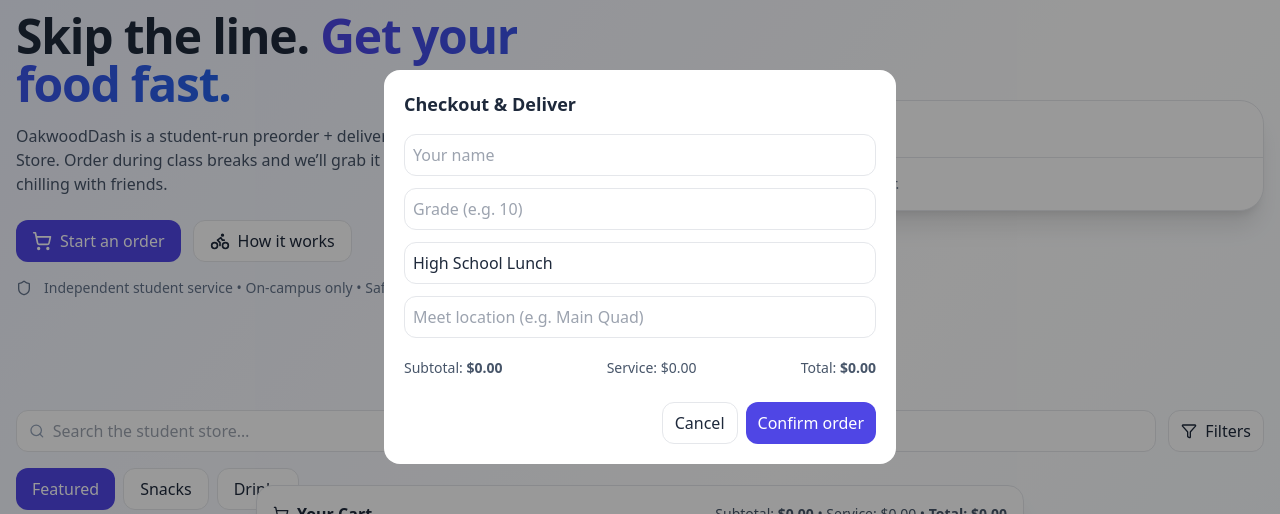
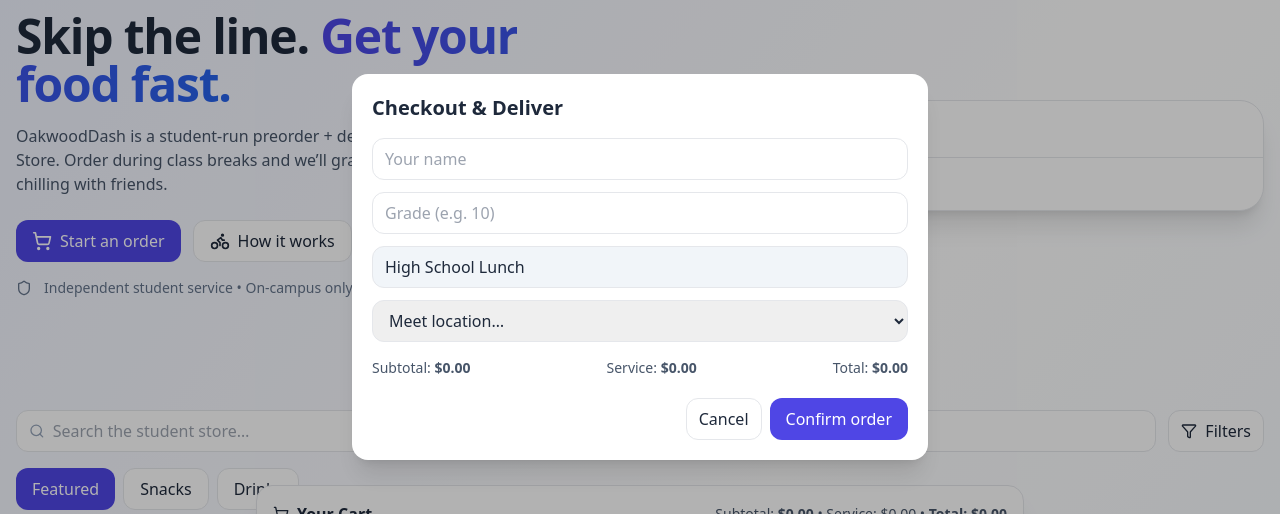
Before and after one commit to MerowFartaj/OakSnack, a React (Vite) app: page / in a window 1280 px wide. Both pictures are taken after a click on the button "Cart". Shown: the part 133-647 px from the top of the page. Built offline with nearby package versions, Linux system fonts and the light colour scheme; the HTML template or start-up script is replaced by a standard one.

Commit message:
Update CheckoutModal.tsx

```diff
--- a/src/components/CheckoutModal.tsx
+++ b/src/components/CheckoutModal.tsx
@@ -1,98 +1,96 @@
 // src/components/CheckoutModal.tsx
-import React from "react";
+import React, { useState } from "react";
 import { currency } from "../utils";
 
 export default function CheckoutModal({
   open,
+  onClose,
   subtotal,
   fee,
   total,
-  defaultSlot = "High School Lunch",
-  onClose,
   onConfirm,
 }: {
   open: boolean;
+  onClose: () => void;
   subtotal: number;
   fee: number;
   total: number;
-  defaultSlot?: string;
-  onClose: () => void;
-  onConfirm: (form: {
-    name: string;
-    grade: string;
-    slot: string;
-    location: string;
-  }) => void;
+  onConfirm: (info: { name: string; grade: string; slot: string; location: string }) => void;
 }) {
+  const [name, setName] = useState("");
+  const [grade, setGrade] = useState("");
+  const [slot] = useState("High School Lunch"); // fixed for now
+  const [location, setLocation] = useState("");
+
   if (!open) return null;
 
+  function confirm() {
+    if (!name.trim() || !grade.trim() || !location.trim()) {
+      alert("Please fill your name, grade, and meet location.");
+      return;
+    }
+    onConfirm({ name: name.trim(), grade: grade.trim(), slot, location: location.trim() });
+  }
+
   return (
-    <div className="fixed inset-0 z-50 grid place-items-center bg-black/40">
-      <div className="w-full max-w-lg rounded-2xl bg-white p-5">
-        <div className="text-lg font-semibold">Checkout & Deliver</div>
+    <div className="fixed inset-0 z-40 flex items-center justify-center bg-black/30 p-4">
+      <div className="w-full max-w-xl rounded-2xl bg-white p-5 shadow-xl">
+        <div className="text-xl font-semibold">Checkout &amp; Deliver</div>
 
-        <form
-          className="mt-4 grid gap-3"
-          onSubmit={(e) => {
-            e.preventDefault();
-            const fd = new FormData(e.currentTarget as HTMLFormElement);
-            onConfirm({
-              name: String(fd.get("name") || ""),
-              grade: String(fd.get("grade") || ""),
-              slot: String(fd.get("slot") || defaultSlot),
-              location: String(fd.get("location") || ""),
-            });
-          }}
-        >
+        <div className="mt-4 space-y-3">
           <input
-            name="name"
-            className="rounded-xl border p-2"
+            className="w-full rounded-xl border px-3 py-2"
             placeholder="Your name"
-            required
+            value={name}
+            onChange={(e) => setName(e.target.value)}
           />
           <input
-            name="grade"
-            className="rounded-xl border p-2"
+            className="w-full rounded-xl border px-3 py-2"
             placeholder="Grade (e.g. 10)"
-            required
+            value={grade}
+            onChange={(e) => setGrade(e.target.value)}
           />
           <input
-            name="slot"
-            className="rounded-xl border p-2"
-            defaultValue={defaultSlot}
-            placeholder="Time slot"
-            required
+            disabled
+            className="w-full rounded-xl border px-3 py-2 bg-slate-100"
+            value={slot}
           />
-          <input
-            name="location"
-            className="rounded-xl border p-2"
-            placeholder="Meet location (e.g. Main Quad)"
-            required
-          />
+          <select
+            className="w-full rounded-xl border px-3 py-2"
+            value={location}
+            onChange={(e) => setLocation(e.target.value)}
+          >
+            <option value="">Meet location…</option>
+            <option>Main Quad</option>
+            <option>Library Patio</option>
+            <option>Arts Building</option>
+            <option>Science Building</option>
+            <option>Gym Entrance</option>
+            <option>Front Gate</option>
+            <option>College Counseling</option>
+          </select>
+        </div>
 
-          <div className="flex items-center justify-between mt-2 text-sm text-slate-600">
+        <div className="mt-4 flex items-center justify-between text-sm text-slate-600">
           <div>
-              Subtotal: <strong>{currency(subtotal)}</strong>
+            Subtotal: <span className="font-semibold">{currency(subtotal)}</span>
           </div>
-            <div>Service: {currency(fee)}</div>
           <div>
-              Total: <strong>{currency(total)}</strong>
+            Service: <span className="font-semibold">{currency(fee)}</span>
+          </div>
+          <div>
+            Total: <span className="font-semibold">{currency(total)}</span>
           </div>
         </div>
 
-          <div className="mt-3 flex justify-end gap-2">
-            <button
-              type="button"
-              onClick={onClose}
-              className="rounded-xl border px-3 py-2"
-            >
+        <div className="mt-5 flex justify-end gap-2">
+          <button className="rounded-xl border px-3 py-2" onClick={onClose}>
             Cancel
           </button>
-            <button type="submit" className="rounded-xl bg-indigo-600 text-white px-3 py-2">
+          <button className="rounded-xl bg-indigo-600 px-4 py-2 text-white" onClick={confirm}>
             Confirm order
           </button>
         </div>
-        </form>
       </div>
     </div>
   );
```
Lines whose indentation alone changed are shown as unchanged.
